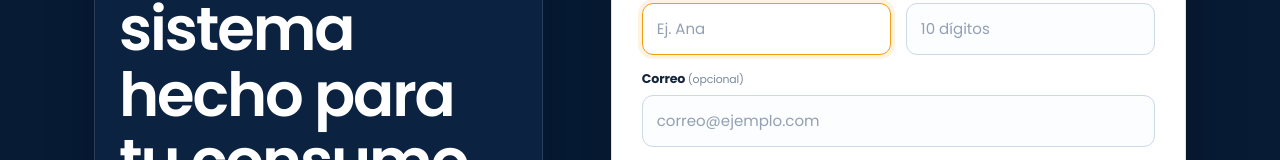
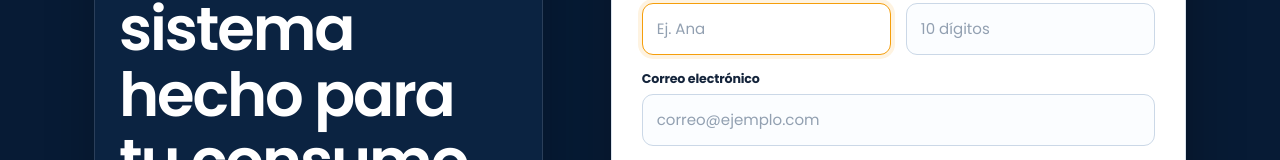
Before and after one commit to emporerdigital-hash/bm-soluciones-cotiza, a Next.js app: page / in a window 1280 px wide. Shown: the part 347-507 px from the top of the page. Built offline with nearby package versions, Linux system fonts and the light colour scheme; no server answers.

Commit message:
Require email while keeping automatic geo detection

```diff
--- a/app/api/lead/route.ts
+++ b/app/api/lead/route.ts
@@ -101,7 +101,7 @@ export async function POST(request: Request) {
 
     const invalid = !firstName
       || phone.length !== 10
-      || (email.length > 0 && !emailPattern.test(email))
+      || !emailPattern.test(email)
       || !billRange
       || billRange === "under_2000"
       || !timeframe;
--- a/app/bm.css
+++ b/app/bm.css
@@ -135,9 +135,9 @@ body{font-family:inherit;-webkit-font-smoothing:antialiased;text-rendering:optim
 
 .bm-direct-page .quiz-direct{padding:30px}.bm-direct-page .quiz-direct>.form-kicker{margin-top:0}
 .single-page-quote{display:grid;gap:22px;margin-top:22px}.single-page-quote fieldset{min-width:0;margin:0;padding:0;border:0}.single-page-quote legend{color:#14243b;font-size:.86rem;font-weight:600}
-.single-page-contact{grid-template-columns:repeat(2,minmax(0,1fr));margin-top:0}.single-page-contact .optional-email{grid-column:1/-1}.optional-email label span{color:#7a899a;font-size:.68rem;font-weight:400}
+.single-page-contact{grid-template-columns:repeat(2,minmax(0,1fr));margin-top:0}.single-page-contact .email-wide{grid-column:1/-1}.email-wide label span{color:#7a899a;font-size:.68rem;font-weight:400}
 .single-page-options{margin-top:9px}.bm-direct-page .single-page-options button{justify-content:flex-start;min-height:48px;font-weight:500}.bm-direct-page .single-page-options button.selected:after{margin-left:auto;color:#c66f00;content:"Seleccionado";font-size:.6rem;font-weight:600}
 .single-page-submit{min-height:55px;margin:0;border:0;border-radius:11px;background:#f59e0b;color:#14243b;font-size:.94rem;font-weight:700;cursor:pointer}.single-page-submit:disabled{cursor:wait;opacity:.65}
 .location-note{margin:15px 0 0;color:#728196;font-size:.67rem;line-height:1.45}
-@media(max-width:800px){.bm-direct-page .quiz-direct{padding:24px 18px}.single-page-contact{grid-template-columns:1fr}.single-page-contact .optional-email{grid-column:auto}.single-page-quote{gap:19px}.single-page-options{grid-template-columns:1fr 1fr}}
+@media(max-width:800px){.bm-direct-page .quiz-direct{padding:24px 18px}.single-page-contact{grid-template-columns:1fr}.single-page-contact .email-wide{grid-column:auto}.single-page-quote{gap:19px}.single-page-options{grid-template-columns:1fr 1fr}}
 @media(max-width:420px){.single-page-options{grid-template-columns:1fr}.bm-direct-page .single-page-options button{min-height:45px}}
--- a/app/lead-form.tsx
+++ b/app/lead-form.tsx
@@ -199,7 +199,7 @@ export function LeadForm({ variant = "landing" }: LeadFormProps) {
     const errors: Partial<Record<ContactField, string>> = {};
     if ((data.name || "").trim().split(/\s+/).filter(Boolean).length < 2) errors.name = "Escribe tu nombre y al menos un apellido.";
     if (digits(data.phone).length !== 10) errors.phone = "Escribe un teléfono de 10 dígitos.";
-    if ((data.email || "").trim() && !emailPattern.test((data.email || "").trim())) errors.email = "Escribe un correo válido o déjalo vacío.";
+    if (!emailPattern.test((data.email || "").trim())) errors.email = "Escribe un correo electrónico válido.";
     setFieldErrors(errors);
     const firstInvalid = (["name", "phone", "email"] as ContactField[]).find((field) => errors[field]);
     if (firstInvalid) window.requestAnimationFrame(() => fieldRefs[firstInvalid].current?.focus());
@@ -343,7 +343,7 @@ export function LeadForm({ variant = "landing" }: LeadFormProps) {
       <div className="contact-fields single-page-contact">
         <div className="form-field"><label htmlFor="lead-name">¿Cómo te llamas?</label><input ref={nameInput} id="lead-name" autoFocus autoComplete="given-name" enterKeyHint="next" placeholder="Ej. Ana" aria-invalid={Boolean(fieldErrors.name)} value={data.name || ""} onChange={(event) => updateContact("name", event.target.value)} />{fieldErrors.name && <small role="alert">{fieldErrors.name}</small>}</div>
         <div className="form-field"><label htmlFor="lead-phone">WhatsApp</label><input ref={phoneInput} id="lead-phone" type="tel" inputMode="tel" autoComplete="tel-national" enterKeyHint="next" maxLength={14} placeholder="10 dígitos" aria-invalid={Boolean(fieldErrors.phone)} value={data.phone || ""} onChange={(event) => updateContact("phone", event.target.value)} />{fieldErrors.phone && <small role="alert">{fieldErrors.phone}</small>}</div>
-        <div className="form-field optional-email"><label htmlFor="lead-email">Correo <span>(opcional)</span></label><input ref={emailInput} id="lead-email" type="email" inputMode="email" autoComplete="email" enterKeyHint="next" placeholder="correo@ejemplo.com" aria-invalid={Boolean(fieldErrors.email)} value={data.email || ""} onChange={(event) => updateContact("email", event.target.value)} />{fieldErrors.email && <small role="alert">{fieldErrors.email}</small>}</div>
+        <div className="form-field email-wide"><label htmlFor="lead-email">Correo electrónico</label><input ref={emailInput} id="lead-email" type="email" inputMode="email" autoComplete="email" enterKeyHint="next" placeholder="correo@ejemplo.com" aria-invalid={Boolean(fieldErrors.email)} value={data.email || ""} onChange={(event) => updateContact("email", event.target.value)} />{fieldErrors.email && <small role="alert">{fieldErrors.email}</small>}</div>
       </div>
       <fieldset><legend>¿Cuánto pagas por recibo de luz?</legend><div className="answers compact single-page-options">{bills.map((option) => <button type="button" key={option} onClick={() => chooseBill(option)} className={data.bill === option ? "selected" : ""} aria-pressed={data.bill === option}><span>{option}</span></button>)}</div></fieldset>
       <fieldset><legend>¿Cuándo te gustaría instalar?</legend><div className="answers compact single-page-options">{timings.map((option) => <button type="button" key={option} onClick={() => chooseTiming(option)} className={data.timing === option ? "selected" : ""} aria-pressed={data.timing === option}><span>{option}</span></button>)}</div></fieldset>
```
